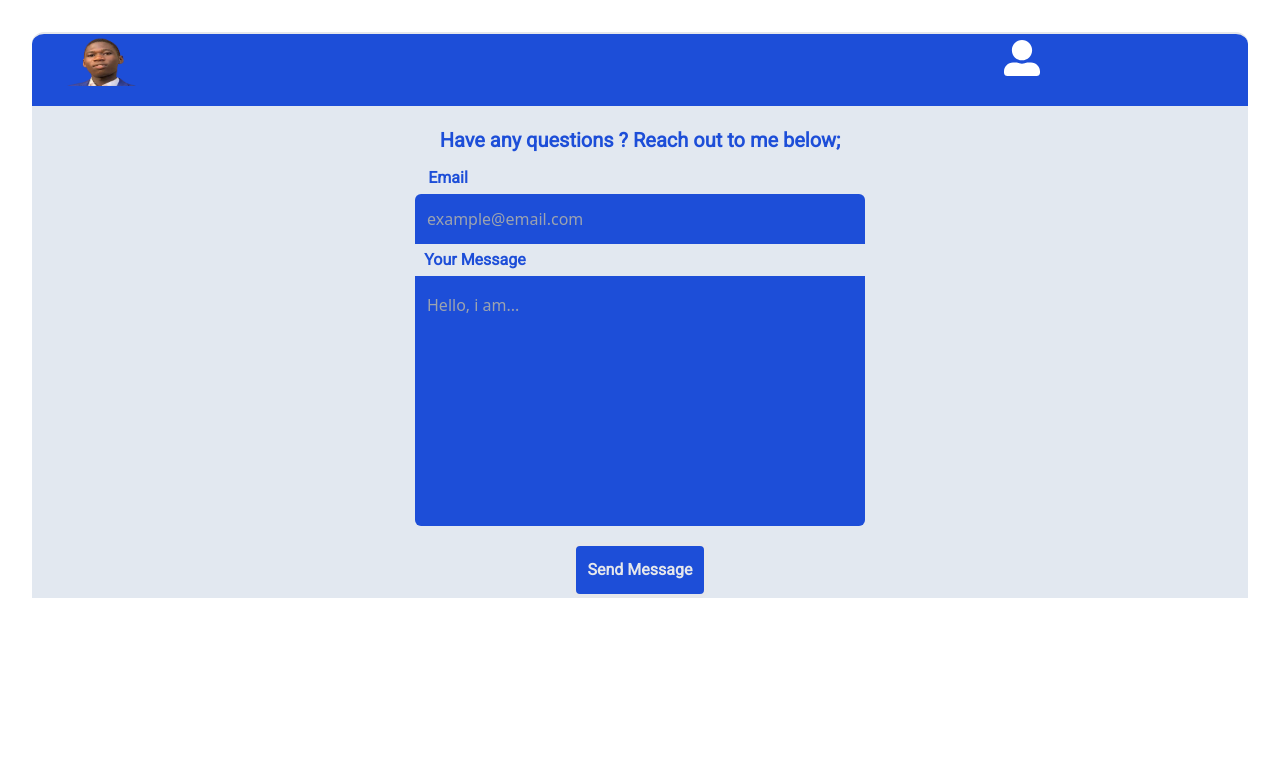
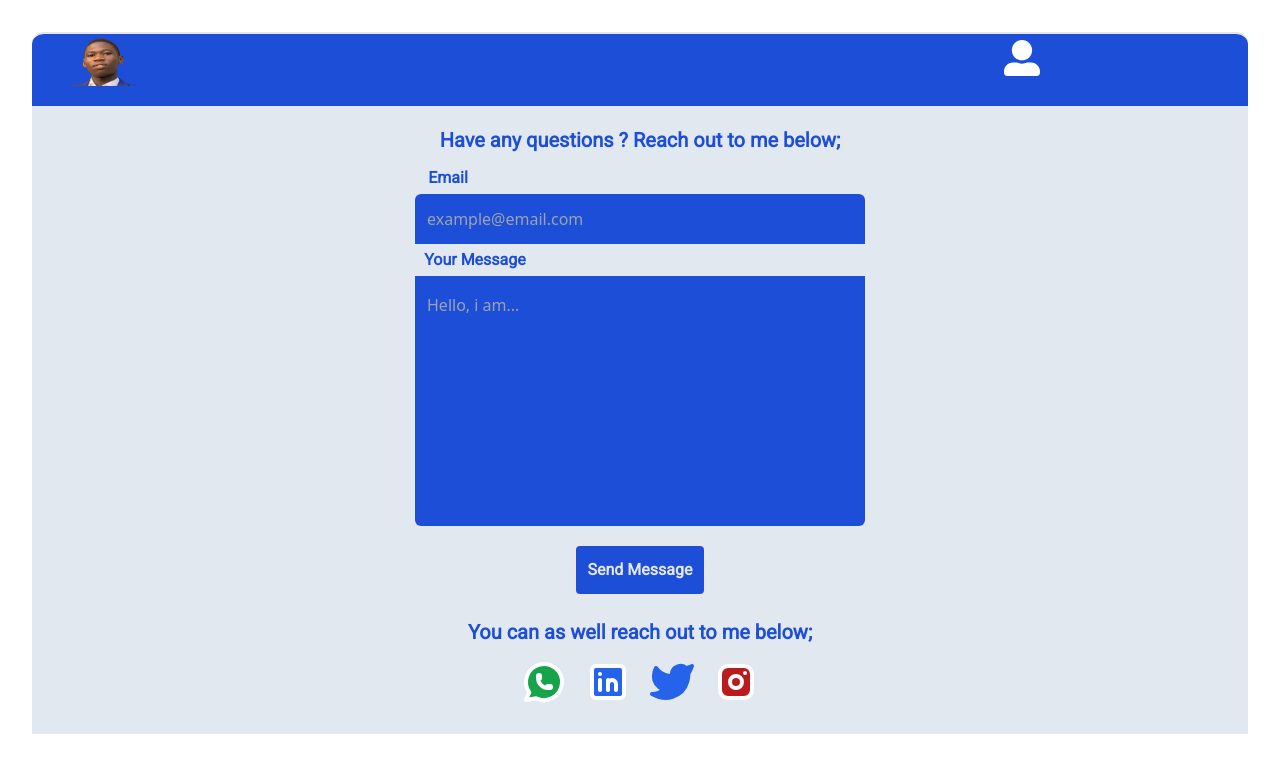
Before and after one commit to Joel0007tech/web-dev-portfolio, a React (Vite) app: page /contact in a window 1280 px wide. Shown: the top 772 px of the page. Built offline with nearby package versions, Linux system fonts and the light colour scheme.

Commit message:
update to my portfolio

```diff
--- a/src/Components/Contact.jsx
+++ b/src/Components/Contact.jsx
@@ -2,7 +2,8 @@ import React,{useState} from 'react'
 import { Link } from "react-router-dom";
 import image from "../assets/FB_IMG_1632361671640__2_-removebg-preview.png";
 import { navTexts} from "../constants";
-import { FaUserAlt } from "react-icons/fa";
+import { FaUserAlt} from "react-icons/fa";
+import {TbBrandWhatsapp, TbBrandLinkedin, TbBrandTwitter, TbBrandInstagram} from "react-icons/tb"
 
 const Contact = () => {
   const [open, setOpen] = useState(false);
@@ -79,6 +80,15 @@ const Contact = () => {
      </div>
     <input type="submit" value="Send Message"style={Font} className='bg-blue-700 text-gray-200 mt-4 p-3
      font-bold border-4 rounded-lg hover:text-blue-700 hover:bg-gray-400 cursor-pointer'/>
+     <div className='pt-5 flex flex-col justify-center pb-7'>
+      <h3 className='text-blue-700 text-center font-semibold text-xl' style={Font}>You can as well reach out to me below;</h3>
+      <div className='flex flex-row m-auto gap-4 pt-3'>
+      <TbBrandWhatsapp className='text-white text-5xl fill-green-600 cursor-pointer'/>
+        <TbBrandLinkedin className='text-white text-5xl fill-blue-600 cursor-pointer'/>
+        <TbBrandTwitter className='text-blue-600 text-5xl fill-blue-600 cursor-pointer'/>
+        <TbBrandInstagram className='text-white text-5xl fill-red-700 cursor-pointer'/>
+      </div>
+      </div>
       </div>
     </div>
   )
```
